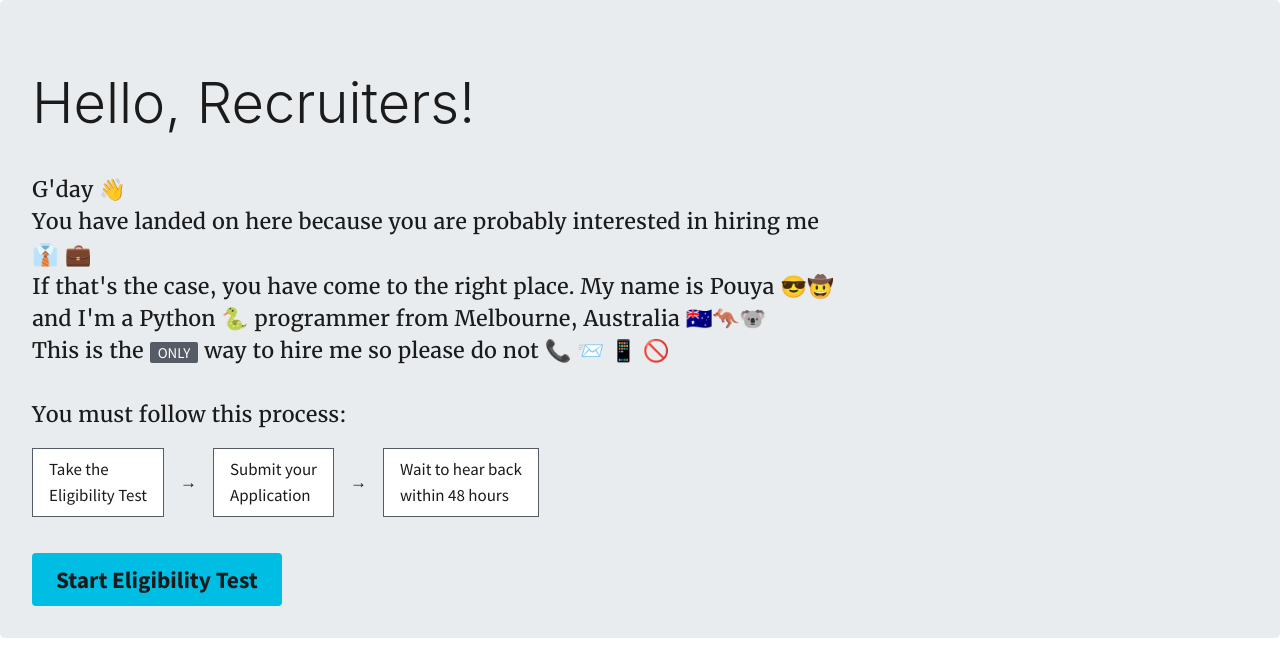
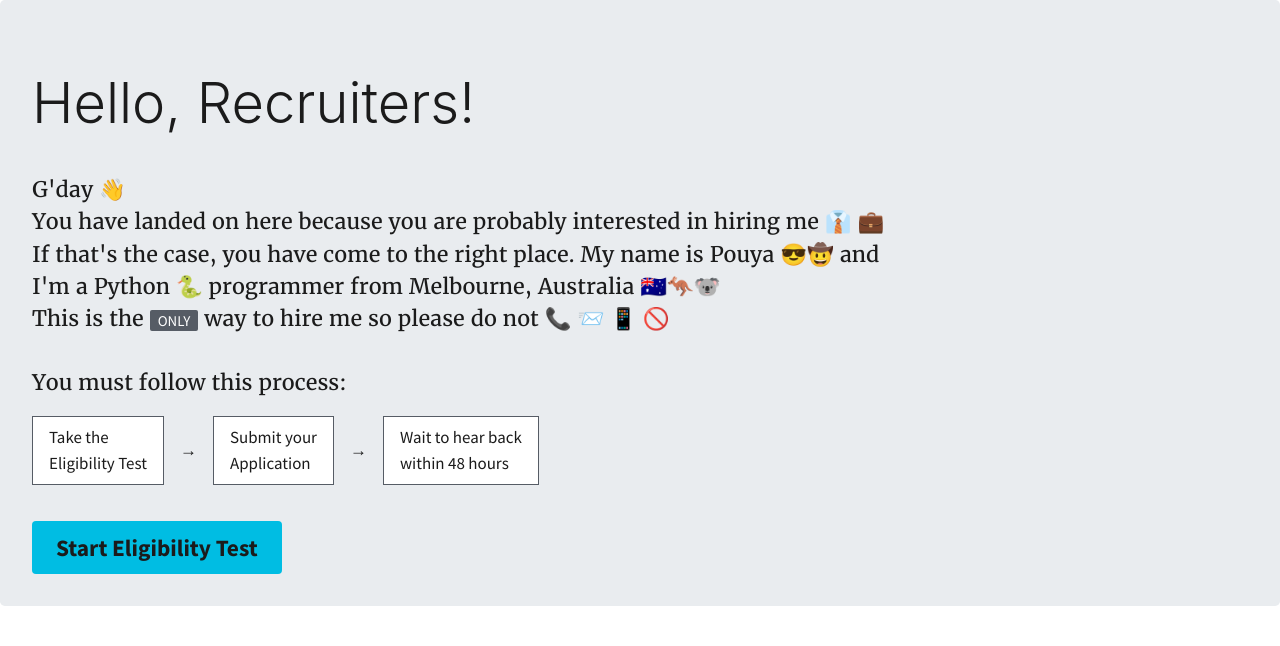
Before and after one commit to pouya314/hireme_py, a Flask app: page /hireme in a window 1280 px wide. Shown: the top 646 px of the page. Run offline with Flask 2, Linux system fonts and the light colour scheme; some libraries are stand-ins or nearby versions.

Commit message:
Just a bit of css shitfuckery

```diff
--- a/templates/landing_page.html
+++ b/templates/landing_page.html
@@ -14,7 +14,7 @@
         <h1 class="display-4">Hello, Recruiters!</h1>
         <p class="lead">
         <div class="usa-prose">
-            <p class="usa-intro">
+            <p class="usa-intro" style="max-width: 74ex !important;">
                 G'day 👋 <br>
                 You have landed on here because you are probably interested in hiring me 👔 💼 <br>
                 If that's the case, you have come to the right place. My name is Pouya 😎🤠 and I'm a Python 🐍 programmer from Melbourne, Australia 🇦🇺🦘🐨 <br>
```
